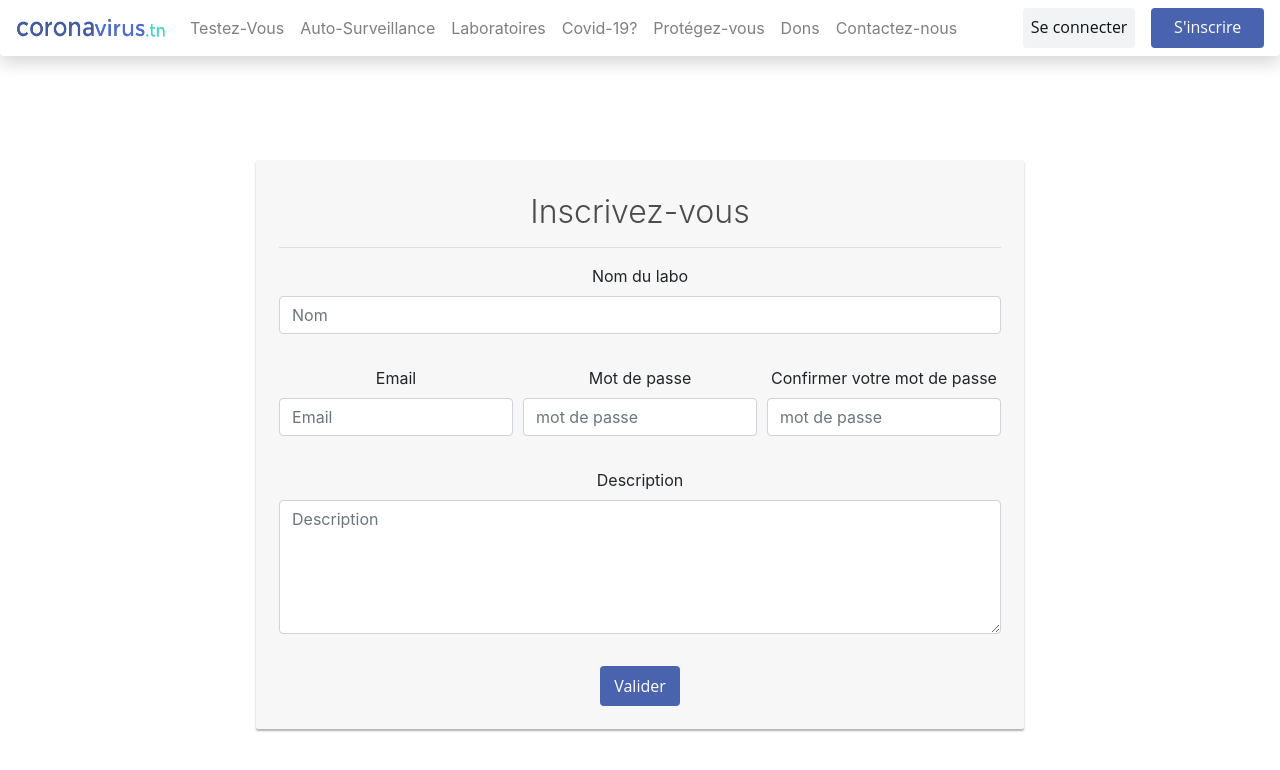
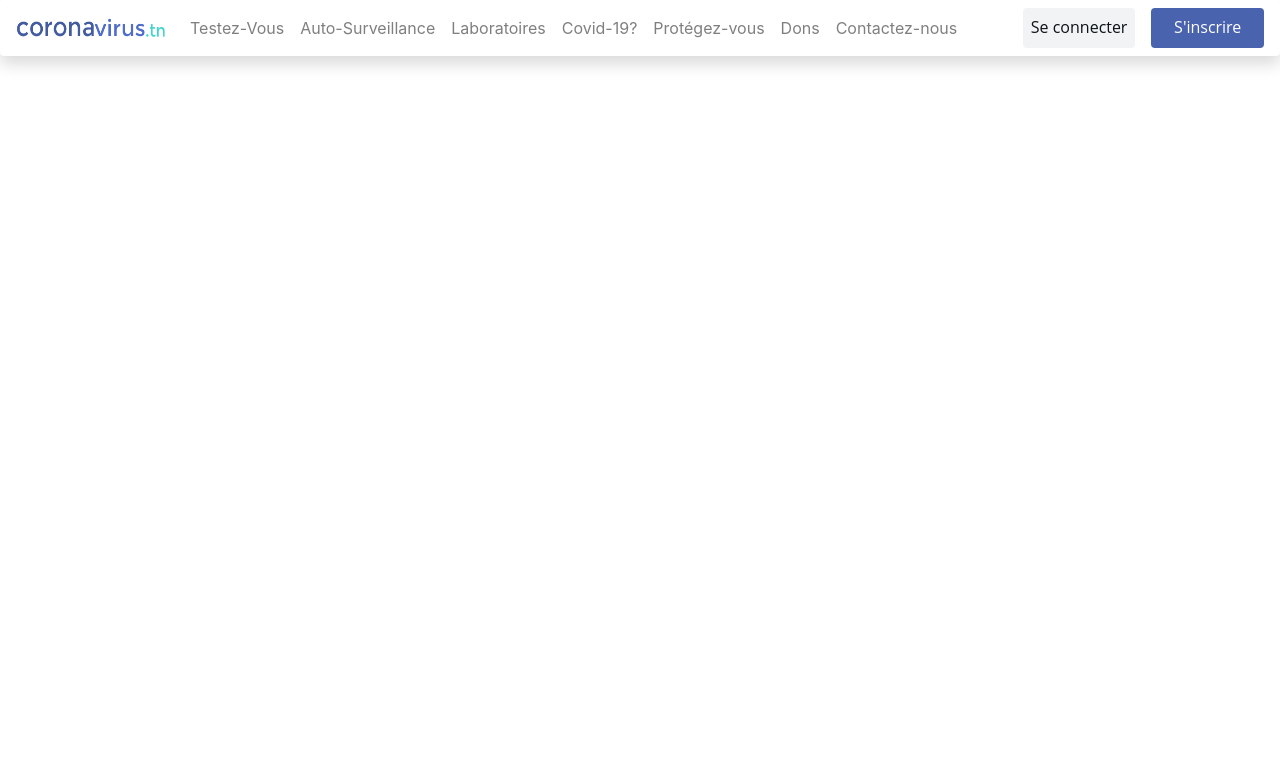
Before and after one commit to bilelmerhben/Project-team, a React (Create React App) app: page /Dons in a window 1280 px wide. Shown: the top 770 px of the page. Built offline with nearby package versions, Linux system fonts and the light colour scheme.

Commit message:
Profiles

```diff
--- a/src/App.js
+++ b/src/App.js
@@ -12,7 +12,6 @@ import Contact from "./components/Contact";
 import Connexion from "./components/Connexion";
 import Test1 from "./components/Test1";
 import Inscription from "./components/Inscription";
-import Footer from "./components/Footer";
 import ProfilePatient from "./components/ProfilePatient";
 import ProfileLabo from "./components/ProfileLabo";
 import { Provider } from "react-redux";
@@ -57,6 +56,8 @@ function App() {
        <Route  path="/Test1" component={Test1} />
        <Route  path="/ProfilePatient" component={ProfilePatient} />
        <Route  path="/ProfileLabo" component={ProfileLabo} />
+       <Route  path="/dons" component={Dons} />
+
        </Switch>
 
 
--- a/src/components/Connexion.js
+++ b/src/components/Connexion.js
@@ -16,6 +16,7 @@ class Connexion extends Component {
     };
   }
   componentWillReceiveProps(nextProps) {
+
     if (nextProps.auth.isAuthenticated) {
       this.props.history.push("/");
     }
--- a/src/components/Dons.js
+++ b/src/components/Dons.js
@@ -1,5 +1,4 @@
 import React from "react";
-import InscriptionLabo from "./InscriptionLabo";
 
 
 function Dons (){
@@ -7,7 +6,7 @@ function Dons (){
     return (
 
  <div className="container-fluid">
-      <InscriptionLabo/>
+
  </div>
 
     );
--- a/src/components/Home.js
+++ b/src/components/Home.js
@@ -9,10 +9,10 @@ import hands from "../img/wash-your-hands.png";
 import cough from "../img/cough.png";
 import hi from "../img/hi.png";
 import tissue from "../img/tissue-paper.png";
-import Footer from "./Footer";
 
 
 function Home() {
+
   return (
     <div className="container-fluid ">
       <div className="container-fluid firstLayerHome">
--- a/src/components/InscriptionLabo.js
+++ /dev/null
@@ -1,172 +0,0 @@
-import React, { Component } from "react";
-import {  withRouter } from "react-router-dom";
-import PropTypes from "prop-types";
-import { connect } from "react-redux";
-import { registerLabo } from "../actions/authActions";
-import classnames from "classnames";
-
-class InscriptionLabo extends Component {
-  constructor() {
-    super();
-    this.state = {
-      name: "",
-      description: "",
-      email: "",
-      password: "",
-      password2: "",
-      appointments:[{User:{name:"",lastname:"",email:""},time:null}],
-      errors: {},
-
-    };
-  }
-
-  componentWillReceiveProps(nextProps) {
-    if (nextProps.errors) {
-      this.setState({
-        errors: nextProps.errors,
-      });
-    }
-  }
-
-  onChange = (e) => {
-    this.setState({ [e.target.id]: e.target.value });
-  };
-  onSubmit = (e) => {
-    e.preventDefault();
-    const newLabo = {
-      name: this.state.name,
-      description: this.state.description,
-      email: this.state.email,
-      password: this.state.password,
-      password2: this.state.password2,
-      appointments:this.state.appointments,
-    };
-    this.props.registerLabo(newLabo, this.props.history);
-  };
-
-  render() {
-    const { errors } = this.state;
-
-    return (
-
-
-
-        <div
-          className="sign-in-card "
-
-        >
-          <form
-            className="needs-validation login-content"
-            noValidate
-            onSubmit={this.onSubmit}
-          >
-            <h1>Inscrivez-vous</h1>
-            <hr />
-
-            <div className="form-row">
-              <div className="col-md mb-3">
-                <label htmlFor="validationCustom01">Nom du labo</label>
-                <input
-                  type="text"
-                  className={classnames("form-control", {
-                    "is-invalid": errors.name,
-                  })}
-                  id="name"
-                  placeholder="Nom"
-                  value={this.state.name}
-                  onChange={this.onChange}
-                  required
-                />
-                <p className="text-danger">{errors.name} </p>
-              </div>
-            </div>
-
-            <div className="form-row">
-              <div className="col-md mb-3">
-                <label htmlFor="validationCustom03">Email</label>
-                <input
-                  type="email"
-                  className={classnames("form-control", {
-                    "is-invalid": errors.email,
-                  })}
-                  id="email"
-                  value={this.state.email}
-                  onChange={this.onChange}
-                  placeholder="Email"
-                  required
-                />
-                <p className="text-danger">{errors.email} </p>
-              </div>
-              <div className="col-md mb-3">
-                <label htmlFor="validationCustom04">Mot de passe</label>
-                <input
-                  type="password"
-                  className={classnames("form-control", {
-                    "is-invalid": errors.password,
-                  })}
-                  id="password"
-                  placeholder="mot de passe"
-                  value={this.state.password}
-                  onChange={this.onChange}
-                  required
-                />
-                <p className="text-danger">{errors.password} </p>
-              </div>
-              <div className="col-md mb-3">
-                <label htmlFor="validationCustom04">
-                  Confirmer votre mot de passe
-                </label>
-                <input
-                  type="password"
-                  className={classnames("form-control", {
-                    "is-invalid": errors.password2,
-                  })}
-                  id="password2"
-                  placeholder="mot de passe"
-                  value={this.state.password2}
-                  onChange={this.onChange}
-                  required
-                />
-                <p className="text-danger">{errors.password2} </p>
-              </div>
-            </div>
-            <div className="form-row">
-              <div className="col-md mb-3">
-                <label htmlFor="validationCustom04">Description</label>
-                <textarea
-                  type="text"
-                  className={classnames("form-control", {
-                    "is-invalid": errors.description,
-                  })}
-                  id="description"
-                  placeholder="Description"
-                  value={this.state.description}
-                  onChange={this.onChange}
-                  required
-                  rows="5"
-                  cols="40"
-                ></textarea>
-                <p className="text-danger">{errors.description} </p>
-              </div>
-            </div>
-            <button type="submit" className="inscription">
-              Valider
-            </button>
-          </form>
-        </div>
-    );
-  }
-}
-
-InscriptionLabo.propTypes = {
-  registerLabo: PropTypes.func.isRequired,
-  auth: PropTypes.object.isRequired,
-  errors: PropTypes.object.isRequired,
-};
-const mapStateToProps = (state) => ({
-  auth: state.auth,
-  errors: state.errors,
-});
-export default connect(mapStateToProps, { registerLabo })(
-  withRouter(InscriptionLabo)
-);
--- a/src/components/ProfileLabo.js
+++ b/src/components/ProfileLabo.js
@@ -1,7 +1,13 @@
-import React from "react";
+import React, { Component } from "react";
 import "../Css/Profile.css";
+import PropTypes from "prop-types";
+import {connect} from "react-redux";
 
-function ProfileLabo() {
+
+class ProfileLabo extends Component{
+  render(){
+    const { user } = this.props.auth;
+    console.log(user);
   return (
     <div className="container emp-profile">
       <div className="row">
@@ -25,7 +31,7 @@ function ProfileLabo() {
                   <label>Nom du Labo</label>
                 </div>
                 <div className="col-md-6">
-                  <p>Labo abc</p>
+                  <p>{user.name}</p>
                 </div>
               </div>
               <div className="row">
@@ -33,7 +39,7 @@ function ProfileLabo() {
                   <label>Email</label>
                 </div>
                 <div className="col-md-6">
-                  <p>Laboabc@gmail.com</p>
+                  <p>{user.email}</p>
                 </div>
               </div>
               <div className="row">
@@ -41,7 +47,7 @@ function ProfileLabo() {
                   <label>Description</label>
                 </div>
                 <div className="col-md-6">
-                  <p> onzepinvpqjbvqeprinv</p>
+                  <p> {user.description}</p>
                 </div>
               </div>
 
@@ -77,5 +83,13 @@ function ProfileLabo() {
 
     </div>
   );
-}
-export default ProfileLabo;
+}}
+ProfileLabo.propTypes = {
+  auth: PropTypes.object.isRequired
+};
+const mapStateToProps = state => ({
+  auth: state.auth
+});
+export default connect(
+  mapStateToProps
+)(ProfileLabo);
--- a/src/components/ProfilePatient.js
+++ b/src/components/ProfilePatient.js
@@ -1,7 +1,14 @@
-import React from "react";
+import React, {Component} from "react";
 import "../Css/Profile.css";
+import PropTypes from "prop-types";
+import {connect} from "react-redux";
 
-function ProfilePatient() {
+
+class ProfilePatient extends Component {
+  render(){
+    const { user } = this.props.auth;
+    console.log(user);
+
   return (
     <div className="container emp-profile">
       <div className="row">
@@ -24,7 +31,7 @@ function ProfilePatient() {
                   <label>Id du patient</label>
                 </div>
                 <div className="col-md-6">
-                  <p>123</p>
+                  <p>{user.id}</p>
                 </div>
               </div>
               <div className="row">
@@ -32,7 +39,7 @@ function ProfilePatient() {
                   <label>Nom</label>
                 </div>
                 <div className="col-md-6">
-                  <p>Nom du patient</p>
+                  <p>{user.name}</p>
                 </div>
               </div>
               <div className="row">
@@ -40,7 +47,7 @@ function ProfilePatient() {
                   <label>Email</label>
                 </div>
                 <div className="col-md-6">
-                  <p>patient@gmail.com</p>
+                  <p>{user.email}</p>
                 </div>
               </div>
               <div className="row">
@@ -103,7 +110,7 @@ function ProfilePatient() {
                 </div>
                 <div className="col-md-6">
                   <p>Le 12/01/2012</p>
-                  <a className="btn bt" href="">Modifier date du rendez-vous</a>
+                  <a className="btn btn" href="">Modifier date du rendez-vous</a>
                 </div>
               </div>
             </div>
@@ -113,6 +120,14 @@ function ProfilePatient() {
 
 
     </div>
-  );
+  );}
 }
-export default ProfilePatient;
+ProfilePatient.propTypes = {
+  auth: PropTypes.object.isRequired
+};
+const mapStateToProps = state => ({
+  auth: state.auth
+});
+export default connect(
+  mapStateToProps
+)(ProfilePatient);
```
